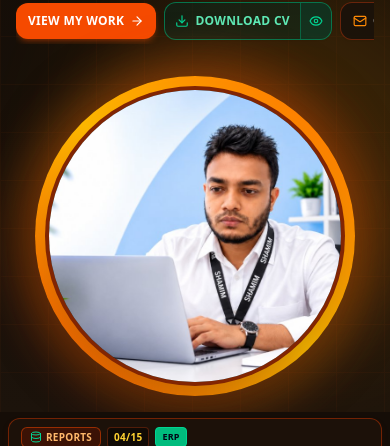
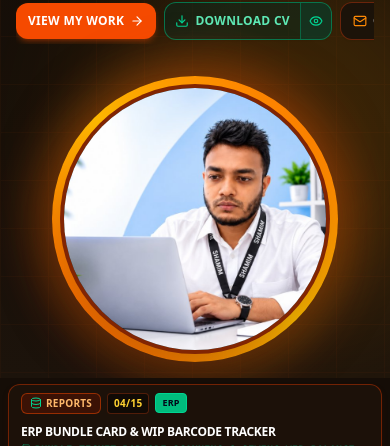
Before and after one commit to shamimrez22/SHAMIM-REZA, a React (Vite) app: page /#/ in a window 390 px wide. Shown: the part 588-1034 px from the top of the page. Built offline with nearby package versions, Linux system fonts and the light colour scheme; no server answers; the database is empty.

Commit message:
style(hero): adjust profile image container spacing
Refine decorative rings and padding for better visual alignment and responsiveness.

```diff
--- a/src/components/Hero.tsx
+++ b/src/components/Hero.tsx
@@ -398,7 +398,7 @@ export const Hero: React.FC<HeroProps> = ({ personalInfo }) => {
             <div className="relative group">
               {/* Outer Decorative Ambient Rings & Glow */}
               <div
-                className={`absolute -inset-5 rounded-full opacity-60 blur-xl transition-all duration-700 group-hover:opacity-90 ${
+                className={`absolute -inset-4 rounded-full opacity-60 blur-xl transition-all duration-700 group-hover:opacity-90 ${
                   theme === 'orange'
                     ? 'bg-gradient-to-tr from-orange-600/40 via-amber-500/30 to-red-600/30'
                     : theme === 'dark'
@@ -409,16 +409,16 @@ export const Hero: React.FC<HeroProps> = ({ personalInfo }) => {
 
               {/* Glowing Outline Ring */}
               <div
-                className={`relative p-2.5 rounded-full shadow-2xl profile-glow bg-gradient-to-tr ${
+                className={`relative p-2 sm:p-2.5 rounded-full shadow-2xl profile-glow bg-gradient-to-tr ${
                   theme === 'orange'
                     ? 'from-orange-600 via-amber-400 to-orange-500'
                     : 'from-blue-600 via-cyan-400 to-blue-500'
                 }`}
               >
 
-                {/* Responsive Circular Container with enlarged, prominent dimensions */}
+                {/* Responsive Circular Container with balanced, optimal dimensions */}
                 <div
-                  className={`w-[300px] h-[300px] sm:w-[380px] sm:h-[380px] md:w-[430px] md:h-[430px] lg:w-[470px] lg:h-[470px] xl:w-[490px] xl:h-[490px] rounded-full overflow-hidden relative border-4 flex items-center justify-center transition-transform duration-500 group-hover:scale-[1.02] shadow-2xl ${
+                  className={`w-[270px] h-[270px] sm:w-[330px] sm:h-[330px] md:w-[380px] md:h-[380px] lg:w-[415px] lg:h-[415px] xl:w-[435px] xl:h-[435px] rounded-full overflow-hidden relative border-4 flex items-center justify-center transition-transform duration-500 group-hover:scale-[1.02] shadow-2xl ${
                     theme === 'orange'
                       ? 'bg-[#140d07] border-orange-700/60'
                       : theme === 'dark'
```
